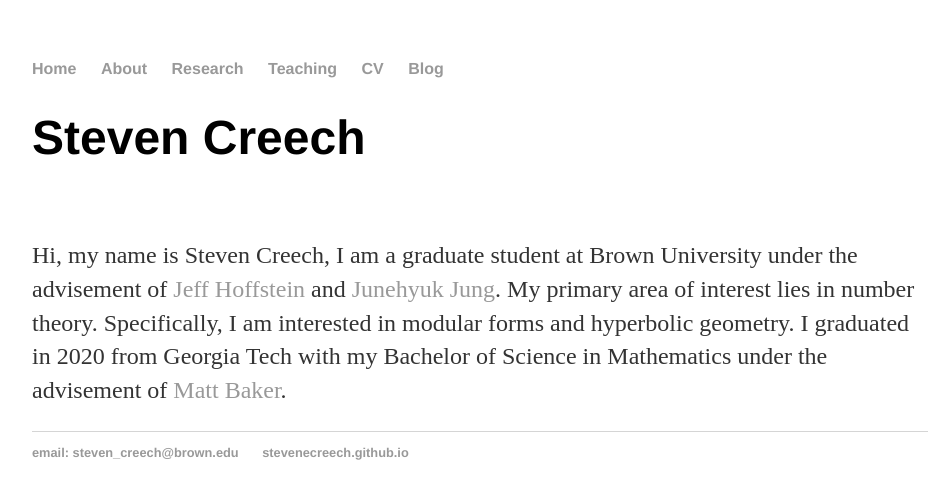
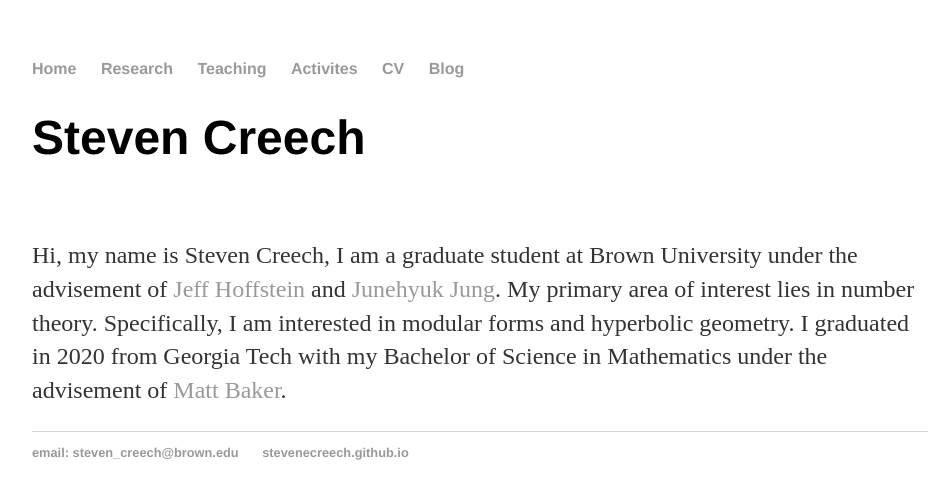
Before and after one commit to stevenecreech/stevenecreech.github.io, a Jekyll site: the page built from index.html, in a window 1280 px wide. Shown: the top 499 px of the page, without its empty margins (160-1105 px from the left). Built offline with Jekyll 4.4.1, drawn with Linux system fonts in a browser that asks for light colours.

Commit message:
Update default.html
Changed About to an Activities Page

```diff
--- a/_layouts/default.html
+++ b/_layouts/default.html
@@ -9,9 +9,9 @@
 			<nav>
 	    		<ul>
 	        		<li><a href="/">Home</a></li>
-				<li><a href="/about">About</a></li>
 		        	<li><a href="/research">Research</a></li>
 				<li><a href="/teaching">Teaching</a></li>
+				<li><a href="/about">Activites</a></li>
 	        		<li><a href="/cv">CV</a></li>
 	        		<li><a href="/blog">Blog</a></li>
 	    		</ul>
```
